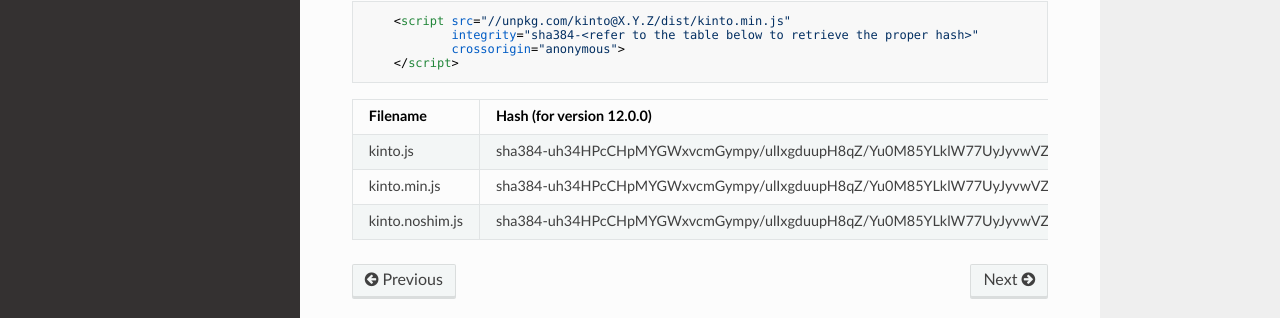
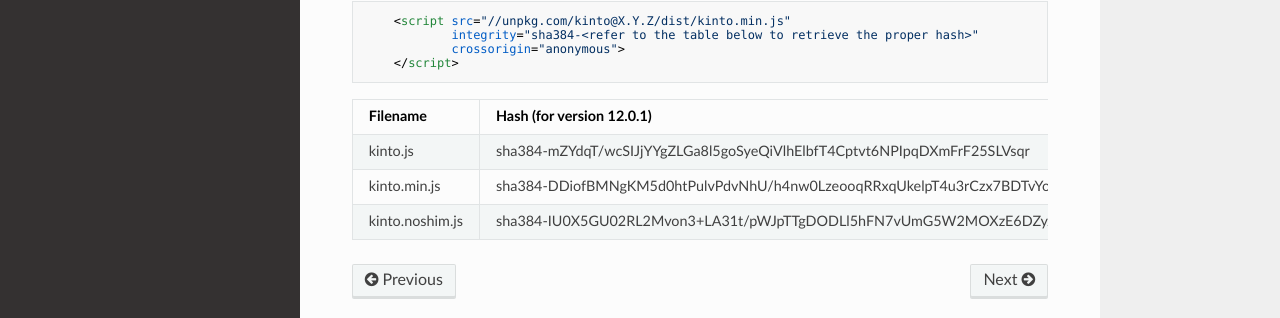
Before and after one commit to Kinto/kinto.js, an MkDocs documentation site: the page built from docs/installation.md, in a window 1280 px wide and 1323 px high. Shown: the part 930-1248 px from the top of the window. Built offline with MkDocs 1.6.1, drawn with Linux system fonts in a browser that asks for light colours; nearby versions of some CDN libraries; old or Windows-style settings are respelled for this version of MkDocs.

Commit message:
Update SRIs

````diff
--- a/docs/installation.md
+++ b/docs/installation.md
@@ -36,8 +36,8 @@
             crossorigin="anonymous">
     </script>
 ```
-| Filename                | Hash (for version 12.0.0)                                               |
+| Filename                | Hash (for version 12.0.1)                                               |
 |-------------------------|-------------------------------------------------------------------------|
-| kinto.js                | sha384-uh34HPcCHpMYGWxvcmGympy/ulIxgduupH8qZ/Yu0M85YLklW77UyJyvwVZkNHk8 |
-| kinto.min.js            | sha384-uh34HPcCHpMYGWxvcmGympy/ulIxgduupH8qZ/Yu0M85YLklW77UyJyvwVZkNHk8 |
-| kinto.noshim.js         | sha384-uh34HPcCHpMYGWxvcmGympy/ulIxgduupH8qZ/Yu0M85YLklW77UyJyvwVZkNHk8 |
+| kinto.js                | sha384-mZYdqT/wcSIJjYYgZLGa8l5goSyeQiVlhElbfT4Cptvt6NPIpqDXmFrF25SLVsqr |
+| kinto.min.js            | sha384-DDiofBMNgKM5d0htPulvPdvNhU/h4nw0LzeooqRRxqUkelpT4u3rCzx7BDTvYodE |
+| kinto.noshim.js         | sha384-IU0X5GU02RL2Mvon3+LA31t/pWJpTTgDODLl5hFN7vUmG5W2MOXzE6DZyARMTQ28 |
````
